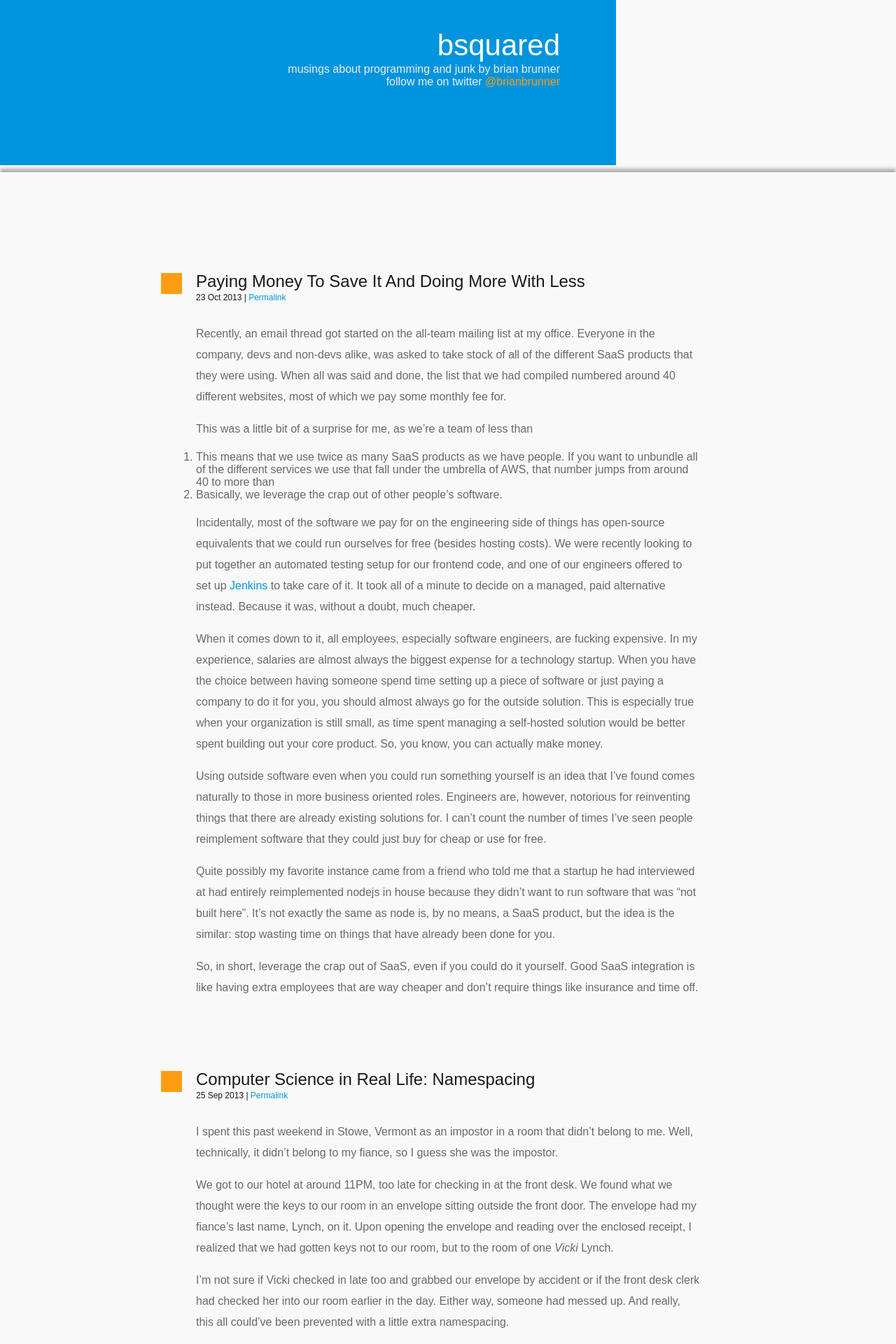
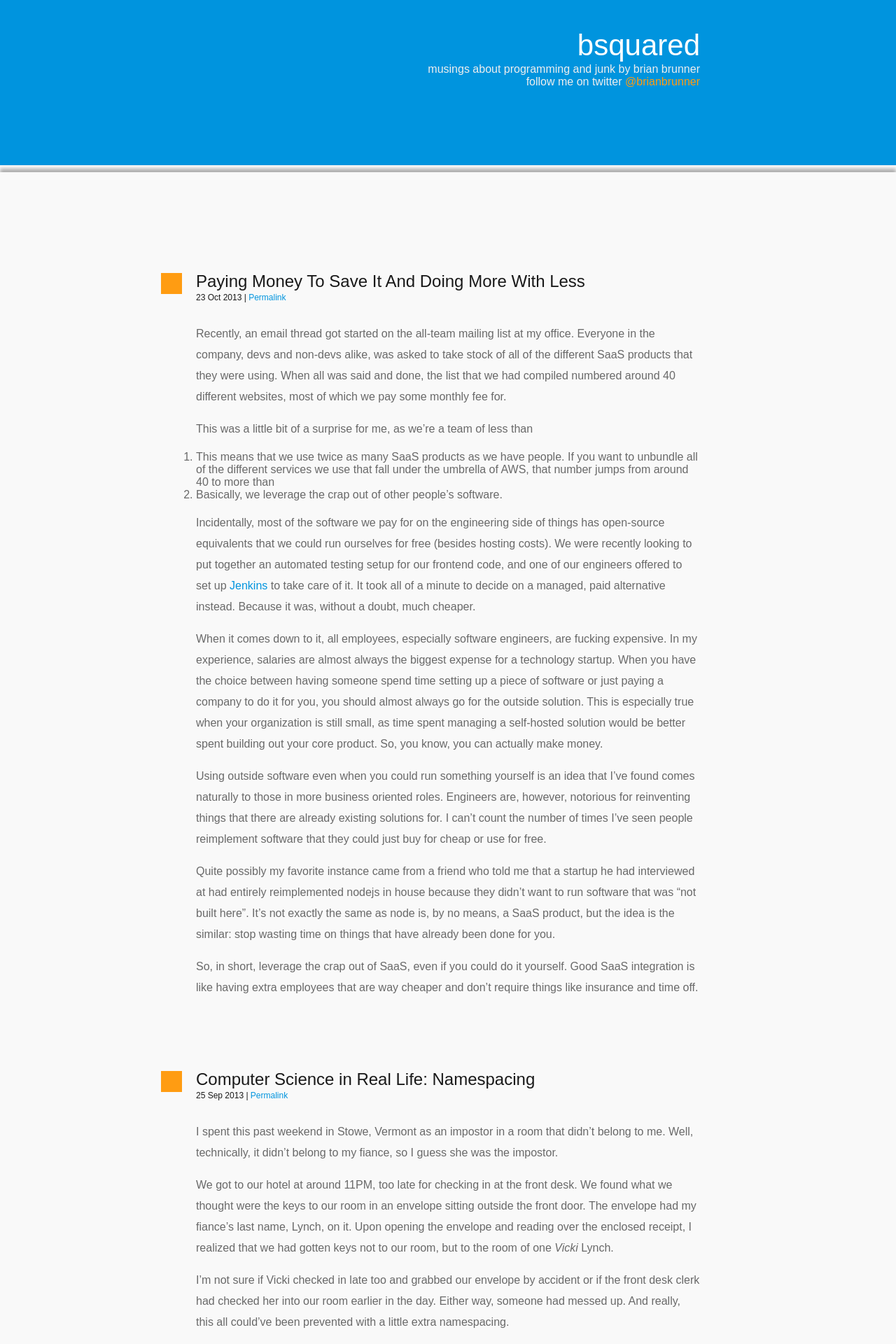
Before and after one commit to brianbrunner/brianbrunner.github.io, a Jekyll site: the page built from index.html, in a window 1280 px wide. Shown: the top 1920 px of the page at 70% size. Built offline with Jekyll 4.4.1, drawn with Linux system fonts in a browser that asks for light colours; nearby versions of some CDN libraries; the list of posts is cut into pages by our own code; comment, search, counter and statistics services are not loaded.

Commit message:
I'm a dumbass

```diff
--- a/css/style.css
+++ b/css/style.css
@@ -19,6 +19,7 @@ html, body {
   font-weight: 300;
 }
 .head-wrap {
+  width: 100%;
   position: fixed;
   top: 0;
   left: 0;
@@ -162,6 +163,9 @@ pre code {
   .content-wrap, .head-wrap {
     min-width: 320px !important;
   }
+  .head-wrap {
+    width: auto !important;
+  }
   .content-wrap {
     box-shadow: 0px -2px 2px rgba(0,0,0,0.2) !important;
   }
```
